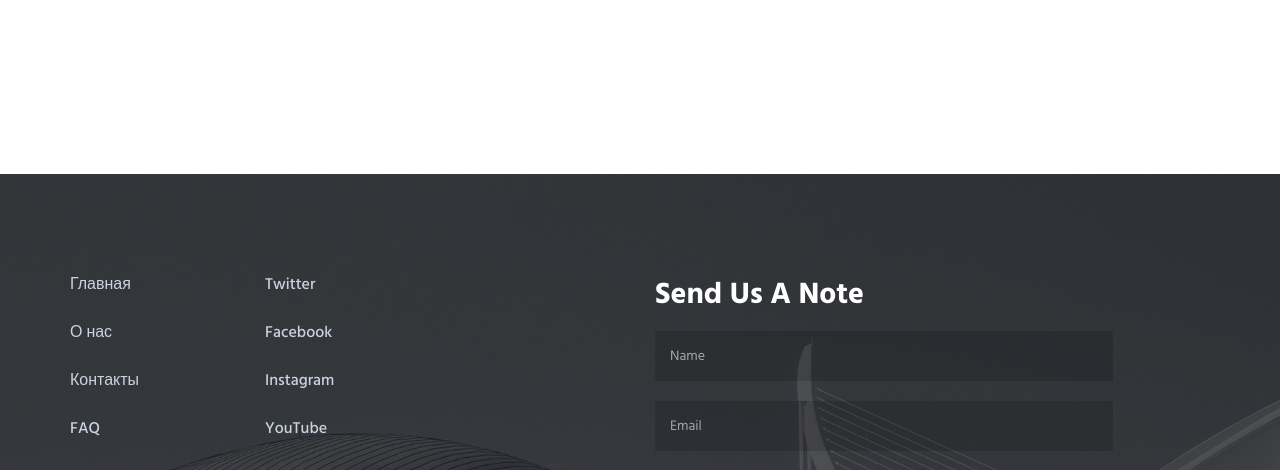
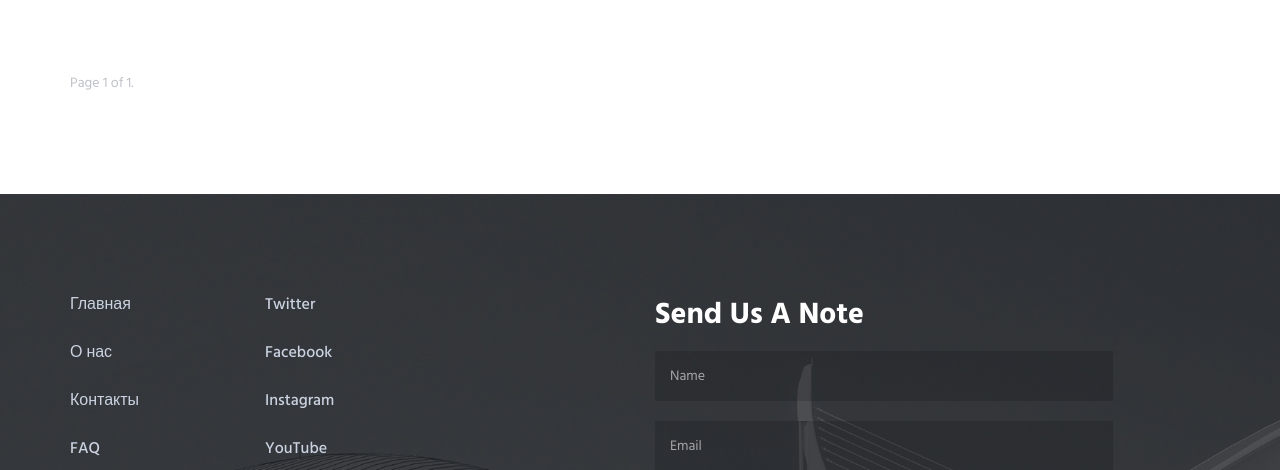
Before and after one commit to nezl0i/BlackPearl, a Django app: page / in a window 1280 px wide. Shown: the part 643-1113 px from the top of the page. Run offline with Django 4.2, Linux system fonts and the light colour scheme; data that the repository does not hold is empty; some libraries are stand-ins or nearby versions.

Commit message:
Добавлена пагинация (без css)

```diff
--- a/backend/posts/views.py
+++ b/backend/posts/views.py
@@ -1,3 +1,4 @@
+from django.core.paginator import Paginator, PageNotAnInteger, EmptyPage
 from django.http import HttpResponseRedirect
 from django.urls import reverse, reverse_lazy
 from django.shortcuts import render
@@ -138,17 +139,28 @@ class CategoryPostsView(TemplateView):
     def get_context_data(self, **kwargs):
         context = super().get_context_data(**kwargs)
 
+        object_list = Post.objects.all()
+        context['title'] = 'Блог статей команды BlackPearl'
+        context['description'] = 'Интересные статьи обо всем. Популярные рубрики и занимательный контент.'
+
         if kwargs.get('category'):
             try:
-                context["object_list"] = Post.objects.filter(
-                    id_category__name=kwargs.get('category'))
+                object_list = Post.objects.filter(id_category__name=kwargs.get('category'))
                 context['title'] = kwargs.get('category')
                 context['description'] = Category.objects.filter(name=kwargs.get('category')).values()[0]['description']
             except (TypeError, KeyError):
-                context["object_list"] = []
-        else:
-            context["object_list"] = Post.objects.all()
-            context['title'] = 'Блог статей команды BlackPearl'
-            context['description'] = 'Интересные статьи обо всем. Популярные рубрики и занимательный контент.'
+                object_list = []
+
+        page_num = self.request.GET.get('page', 1)
+        paginator = Paginator(object_list, 3)
+
+        try:
+            page_obj = paginator.page(page_num)
+        except PageNotAnInteger:
+            page_obj = paginator.page(1)
+        except EmptyPage:
+            page_obj = paginator.page(paginator.num_pages)
+
+        context['page_obj'] = page_obj
 
         return context
--- /dev/null
+++ b/backend/templates/includes/paginator.html
@@ -0,0 +1,13 @@
+<div>
+    <span>
+        {% if page_obj.has_previous %}
+            <a href="?page={{ page_obj.previous_page_number }}">Previous</a>
+        {% endif %}
+    <span>
+        Page {{ page_obj.number }} of {{ page_obj.paginator.num_pages }}.
+    </span>
+    {% if page_obj.has_next %}
+        <a href="?page={{ page_obj.next_page_number}}">Next</a>
+    {% endif %}
+    </span>
+</div>
--- a/backend/templates/index.html
+++ b/backend/templates/index.html
@@ -11,7 +11,7 @@
     <div class="content-lg container">
         <div class="row margin-b-50">
 
-            {% for object in object_list %}
+            {% for object in page_obj %}
                 <div class="col-lg-4 col-md-6 mb-4">
                     <div class="card h-50">
                         <div class="wow zoomIn" data-wow-duration=".3" data-wow-delay=".1s">
@@ -26,10 +26,12 @@
                 </div>
             {% endfor %}
         </div>
+        {% include 'includes/paginator.html' %}
     </div>
 
     <!-- Clients -->
 {#    {% include 'includes/clients.html' %}#}
+
     <!-- End Clients -->
 {% endblock %}
 
```
